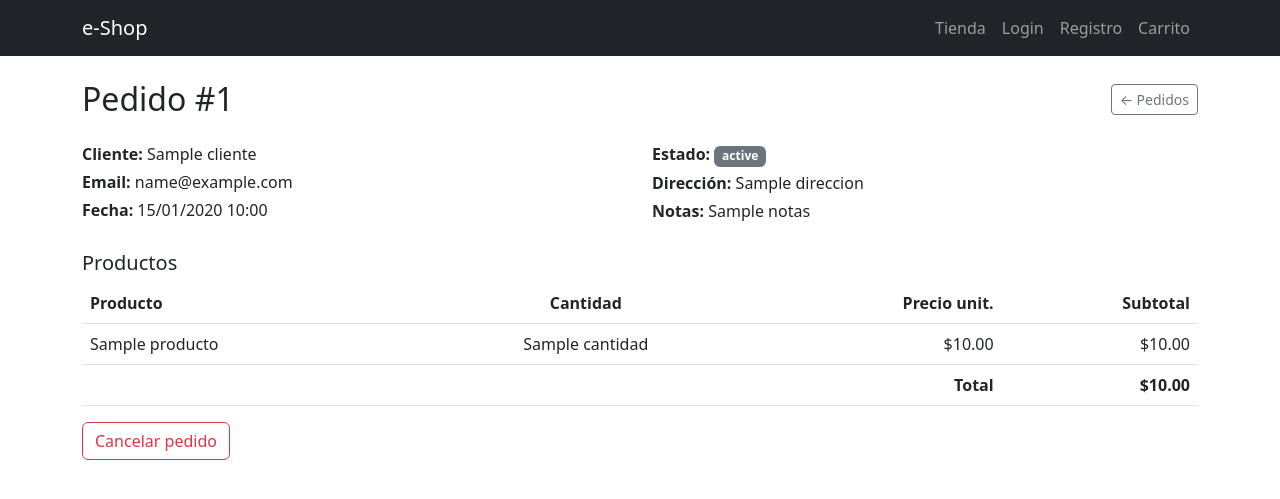
After one commit to gabriel-toaquiza/e-shoop, a Flask app: template app/templates/admin/pedidos/detalle.html in a window 1280 px wide. The commit adds this page. Shown: the top 499 px of the page. Run offline with Flask 3, Linux system fonts and the light colour scheme; the template is opened without the code that fills it: most values are stand-ins (such as "Sample title", 1, 10 or a date in 2020).

Commit message:
Gestion de pedidos con cambio de estado

```diff
--- a/app/templates/admin/dashboard.html
+++ b/app/templates/admin/dashboard.html
@@ -9,7 +9,7 @@
     <a href="{{ url_for('admin.categorias') }}" class="btn btn-outline-dark btn-sm">Categorías</a>
     <a href="{{ url_for('admin.productos') }}" class="btn btn-outline-dark btn-sm">Productos</a>
     <a href="{{ url_for('admin.clientes') }}" class="btn btn-outline-dark btn-sm">Clientes</a>
-    <a href="{{ url_for('admin.pedidos') }}" class="btn btn-outline-dark btn-sm disabled">Pedidos</a>
+    <a href="{{ url_for('admin.pedidos') }}" class="btn btn-outline-dark btn-sm">Pedidos</a>
 </div>
 
 <!-- Métricas principales -->
--- /dev/null
+++ b/app/templates/admin/pedidos/detalle.html
@@ -0,0 +1,72 @@
+{% extends 'base.html' %}
+{% block title %}Pedido #{{ pedido.id }}{% endblock %}
+
+{% block content %}
+{% set colores = {'pendiente':'warning','pagado':'info','enviado':'primary','entregado':'success','cancelado':'danger'} %}
+
+<div class="d-flex justify-content-between align-items-center mb-4">
+    <h2 class="mb-0">Pedido #{{ pedido.id }}</h2>
+    <a href="{{ url_for('admin.pedidos') }}" class="btn btn-outline-secondary btn-sm">← Pedidos</a>
+</div>
+
+<div class="row mb-4">
+    <div class="col-md-6">
+        <p class="mb-1"><strong>Cliente:</strong> {{ pedido.cliente.nombre if pedido.cliente else '—' }}</p>
+        <p class="mb-1"><strong>Email:</strong> {{ pedido.cliente.email if pedido.cliente else '—' }}</p>
+        <p class="mb-1"><strong>Fecha:</strong> {{ pedido.fecha.strftime('%d/%m/%Y %H:%M') if pedido.fecha else '—' }}</p>
+    </div>
+    <div class="col-md-6">
+        <p class="mb-1"><strong>Estado:</strong>
+            <span class="badge bg-{{ colores.get(pedido.estado, 'secondary') }}">{{ pedido.estado }}</span>
+        </p>
+        <p class="mb-1"><strong>Dirección:</strong> {{ pedido.direccion or '—' }}</p>
+        <p class="mb-1"><strong>Notas:</strong> {{ pedido.notas or '—' }}</p>
+    </div>
+</div>
+
+<h5>Productos</h5>
+<table class="table align-middle">
+    <thead>
+        <tr>
+            <th>Producto</th>
+            <th class="text-center">Cantidad</th>
+            <th class="text-end">Precio unit.</th>
+            <th class="text-end">Subtotal</th>
+        </tr>
+    </thead>
+    <tbody>
+        {% for d in pedido.detalles %}
+        <tr>
+            <td>{{ d.producto.nombre if d.producto else '—' }}</td>
+            <td class="text-center">{{ d.cantidad }}</td>
+            <td class="text-end">${{ '%.2f'|format(d.precio_unitario) }}</td>
+            <td class="text-end">${{ '%.2f'|format(d.subtotal()) }}</td>
+        </tr>
+        {% endfor %}
+    </tbody>
+    <tfoot>
+        <tr>
+            <th colspan="3" class="text-end">Total</th>
+            <th class="text-end">${{ '%.2f'|format(pedido.total) }}</th>
+        </tr>
+    </tfoot>
+</table>
+
+<!-- Acciones de estado -->
+<div class="d-flex gap-2 mt-3">
+    {% if pedido.estado in ['pendiente','pagado','enviado'] %}
+    <form action="{{ url_for('admin.avanzar_pedido', id=pedido.id) }}"
+          method="POST"
+          onsubmit="return confirm('¿Avanzar el pedido al siguiente estado?');">
+        <button class="btn btn-success">Avanzar estado ▸</button>
+    </form>
+    {% endif %}
+    {% if pedido.estado not in ('entregado','cancelado') %}
+    <form action="{{ url_for('admin.cancelar_pedido', id=pedido.id) }}"
+          method="POST"
+          onsubmit="return confirm('¿Cancelar este pedido?');">
+        <button class="btn btn-outline-danger">Cancelar pedido</button>
+    </form>
+    {% endif %}
+</div>
+{% endblock %}
```
Also changed, not shown: app/blueprints/admin/routes.py (+56 -4 lines), app/templates/admin/pedidos/listar.html (added, +69 -0 lines).
